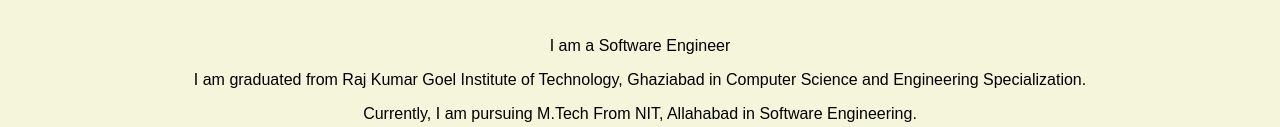
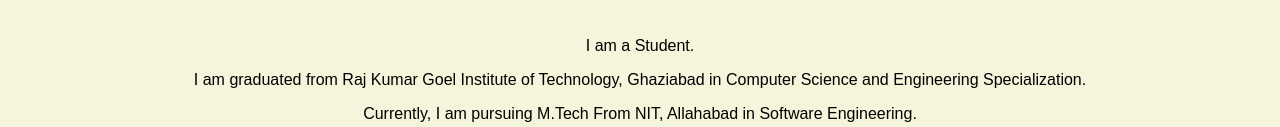
Before and after one commit to varun-ratan/varun19101995.github.io, a plain HTML site: page index.html in a window 1280 px wide. Shown: the part 318-445 px from the top of the page. Drawn offline with Linux system fonts and the light colour scheme.

Commit message:
Update index.html

```diff
--- a/index.html
+++ b/index.html
@@ -13,7 +13,7 @@
 <img src="images/images.jpg" alt="banner">
 <h1>Varun Ratan's Portal</h1>
 <h2>About Me</h2>
-<p>I am a Software Engineer</p>
+<p>I am a Student.</p>
 <p>I am graduated from Raj Kumar Goel Institute of Technology, Ghaziabad in Computer Science and Engineering Specialization.</p>
 <p> Currently, I am pursuing M.Tech From NIT, Allahabad in Software Engineering.</p>
 <h2>Credentials and Portfolio</h2>
```
